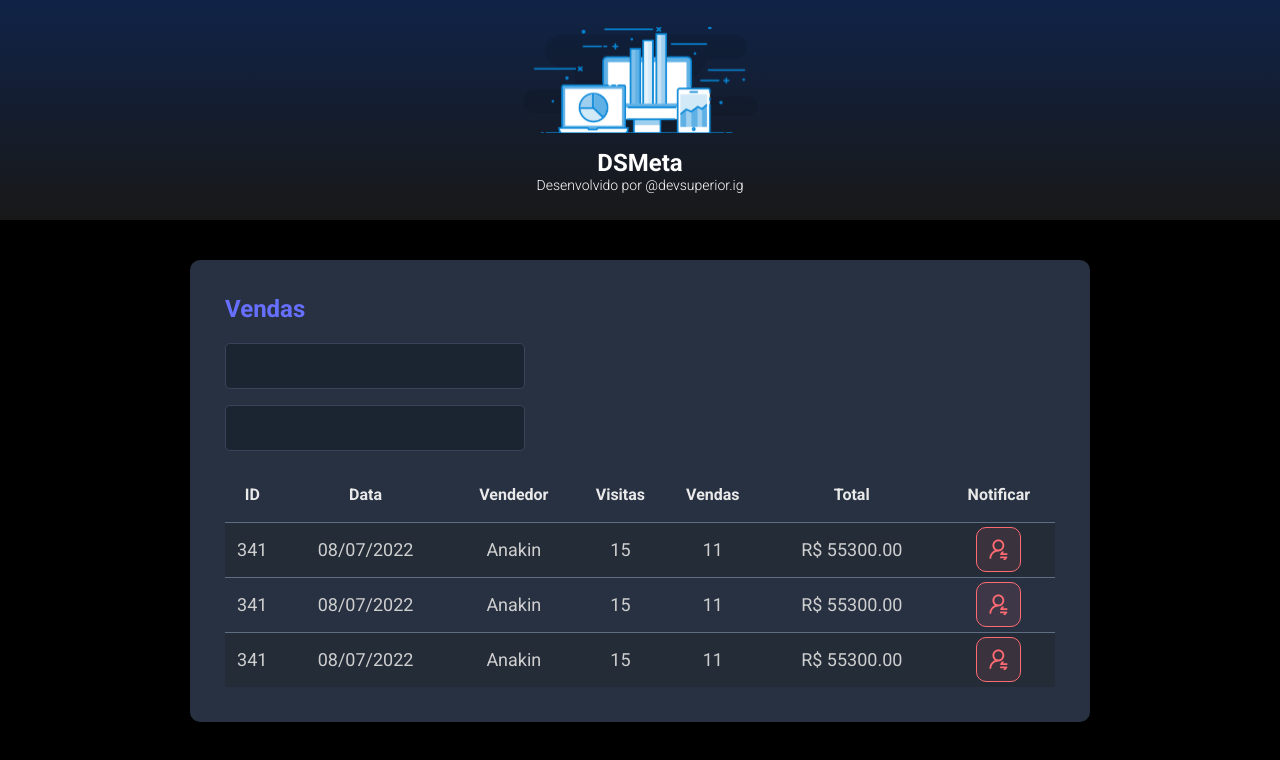
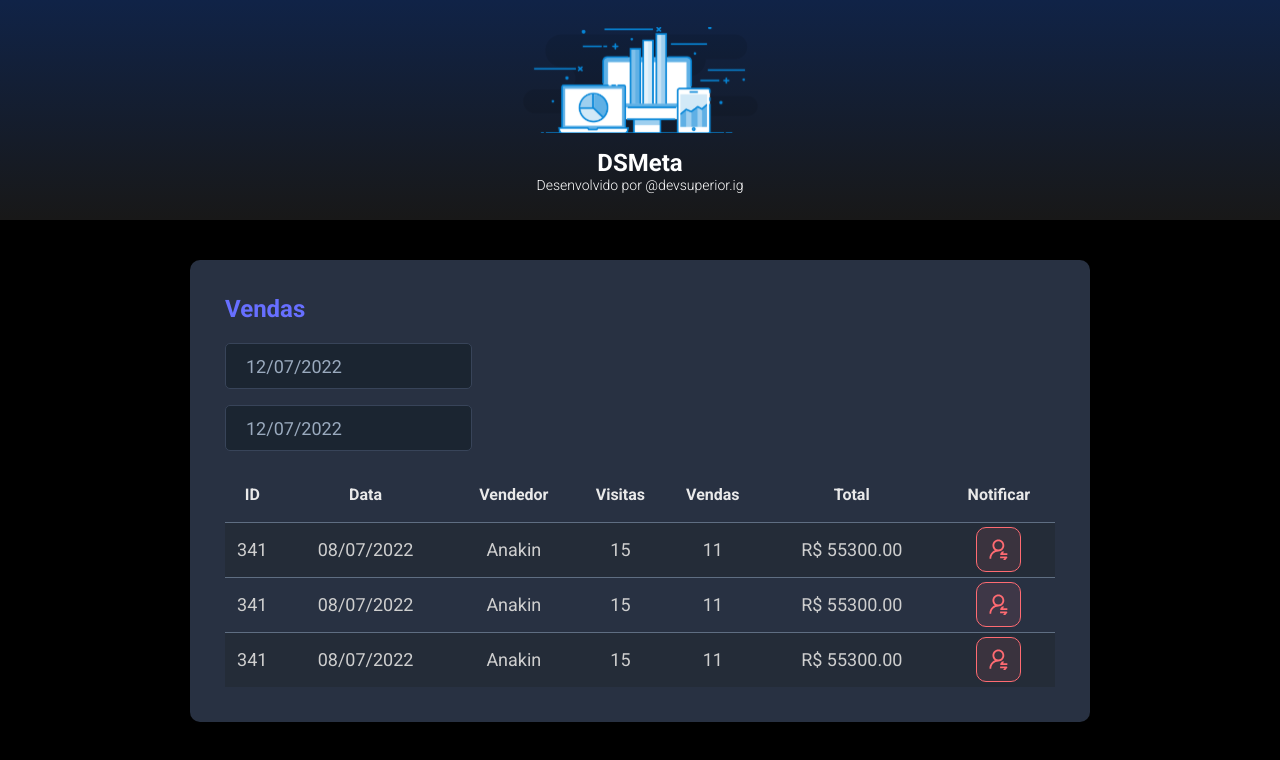
Before and after one commit to jonataspassos/dsmeta, a React (Vite) app in the folder frontend/: page / in a window 1280 px wide. Shown: the top 760 px of the page. Built offline with nearby package versions, Linux system fonts and the light colour scheme.

Commit message:
Date Picker

```diff
--- a/frontend/package.json
+++ b/frontend/package.json
@@ -8,7 +8,9 @@
     "preview": "vite preview"
   },
   "dependencies": {
+    "@types/react-datepicker": "4.4.2",
     "react": "^18.0.0",
+    "react-datepicker": "4.8.0",
     "react-dom": "^18.0.0"
   },
   "devDependencies": {
--- a/frontend/src/components/SalesCard/index.tsx
+++ b/frontend/src/components/SalesCard/index.tsx
@@ -1,5 +1,8 @@
 import NotificationButton from "../NotificationButton/intex"
 import "./styles.css"
+
+import DatePicker from "react-datepicker";
+import "react-datepicker/dist/react-datepicker.css";
 
 function SalesCard() {
     return (
@@ -7,10 +10,21 @@
             <h2 className="dsmeta-sales-title">Vendas</h2>
             <div>
                 <div className="dsmeta-form-control-container">
-                    <input className="dsmeta-form-control" type="text"/>
+                    <DatePicker
+                        selected={new Date()}
+                        onChange={(date: Date) => {}}
+                        className="dsmeta-form-control"
+                        dateFormat="dd/MM/yyyy"
+                    />
+                    {/* <input className="dsmeta-form-control" type="text"/> */}
                 </div>
                 <div className="dsmeta-form-control-container">
-                    <input className="dsmeta-form-control" type="text"/>
+                    <DatePicker
+                        selected={new Date()}
+                        onChange={(date: Date) => {}}
+                        className="dsmeta-form-control"
+                        dateFormat="dd/MM/yyyy"
+                    />
                 </div>
             </div>
             <div>
```
Also changed, not shown: 1 other file (tests, documents, lock files or other folders).
